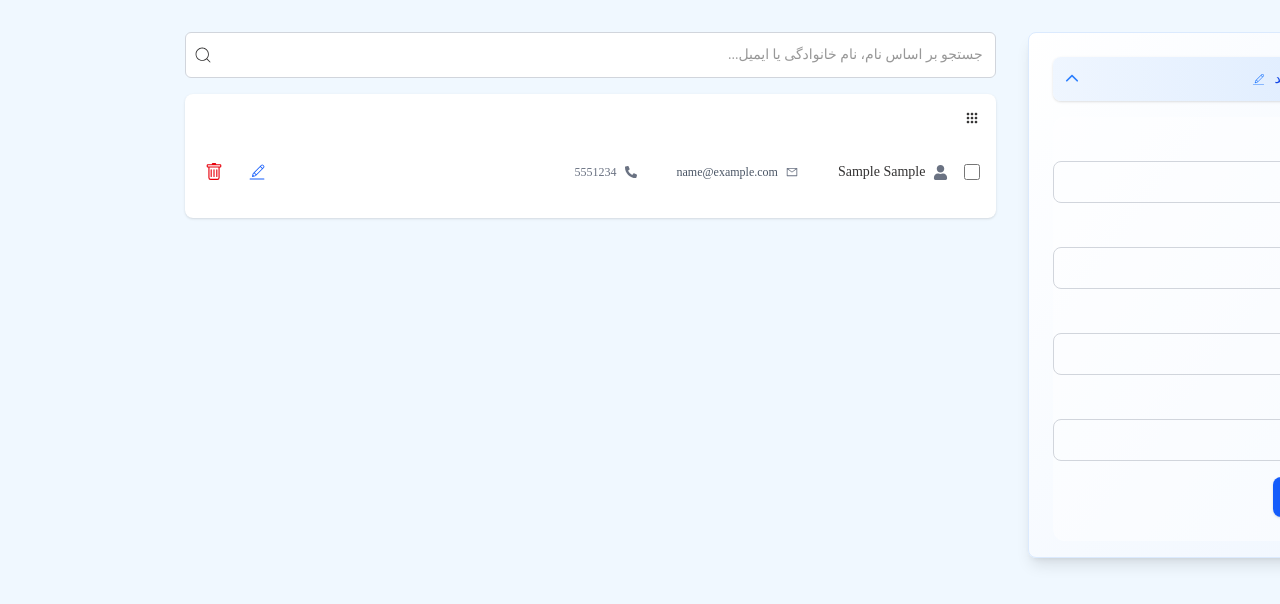
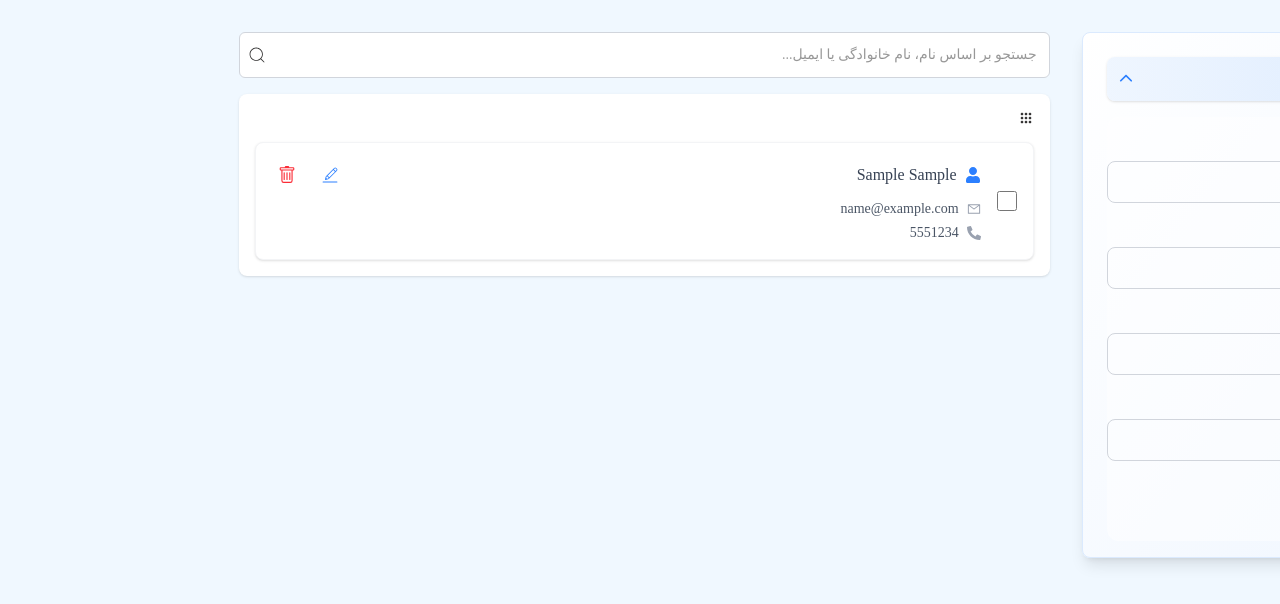
Before and after one commit to mohammadmazari/mohammadmazari-week17, a React (Vite) app: page / in a window 1280 px wide. Both pictures are taken after typing "Sample", "Sample", "name@example.com", "5551234" into the empty fields and a click on the button "افزودن مخاطب". Shown: the top 604 px of the page. Built offline with nearby package versions, Linux system fonts and the light colour scheme.

Commit message:
fixd bog 2

```diff
--- a/src/components/ContactItem.jsx
+++ b/src/components/ContactItem.jsx
@@ -46,39 +46,28 @@ const ContactItem = ({ contact, setCloseForm }) => {
   if (!contact) return null;
 
   return (
-    <li className="py-4 flex items-center justify-between hover:bg-gray-50 transition-colors">
-      <div className="flex items-center text-xs md:text-sm gap-4 w-full">
+    <li className="group p-4 rounded-lg shadow-sm bg-white hover:shadow-md transition-all duration-300 border border-gray-100 hover:border-blue-100">
+      <div className="flex items-center gap-4 w-full">
         <input
           type="checkbox"
           checked={isSelected}
           onChange={handleSelect}
-          className="h-4 w-4 text-blue-600 rounded cursor-pointer"
+          className="h-5 w-5 text-blue-600 rounded cursor-pointer border-gray-300 focus:ring-blue-500"
         />
 
-        <div className="flex flex-col md:flex-row md:items-center md:gap-10 w-full">
-          <h3 className=" text-sm font-medium flex items-center gap-2">
-            <FaUser size={15} className="text-gray-500" />
-            <span>
+        <div className="flex-1">
+          <div className="flex items-center justify-between">
+            <h3 className="text-base font-medium flex items-center gap-2">
+              <FaUser size={16} className="text-blue-500" />
+              <span className="text-gray-700">
                 {contact.firstName || "بدون نام"} {contact.lastName || ""}
               </span>
             </h3>
 
-          <p className="text-gray-600 text-xs flex gap-2 items-center mt-1 md:mt-0">
-            <AiOutlineMail className="text-gray-500" />
-            {contact.email || "بدون ایمیل"}
-          </p>
-
-          <p className="text-gray-500 text-xs flex gap-2 items-center mt-1 md:mt-0">
-            <FaPhoneAlt className="text-gray-500" />
-            {contact.phone || "بدون تلفن"}
-          </p>
-        </div>
-      </div>
-
-      <div className="flex justify-start gap-4 ">
+            <div className="flex gap-3">
               <button
                 onClick={handleEdit}
-          className="text-blue-600 hover:text-blue-800 p-1 rounded-full hover:bg-blue-50 transition-colors"
+                className="text-blue-500 hover:text-blue-700 p-1.5 rounded-lg hover:bg-blue-50 transition-colors"
                 aria-label="ویرایش مخاطب"
               >
                 <CiEdit size={20} />
@@ -86,11 +75,26 @@ const ContactItem = ({ contact, setCloseForm }) => {
 
               <button
                 onClick={handleDelete}
-          className="text-red-600 hover:text-red-800 p-1 rounded-full hover:bg-red-50 transition-colors"
+                className="text-red-500 hover:text-red-700 p-1.5 rounded-lg hover:bg-red-50 transition-colors"
                 aria-label="حذف مخاطب"
               >
                 <BsTrash size={18} />
               </button>
+            </div>
+          </div>
+
+          <div className="mt-2 space-y-1">
+            <p className="text-sm text-gray-600 flex gap-2 items-center">
+              <AiOutlineMail className="text-gray-400" />
+              {contact.email || "بدون ایمیل"}
+            </p>
+
+            <p className="text-sm text-gray-600 flex gap-2 items-center">
+              <FaPhoneAlt className="text-gray-400" />
+              {contact.phone || "بدون تلفن"}
+            </p>
+          </div>
+        </div>
       </div>
     </li>
   );
--- a/src/global.css
+++ b/src/global.css
@@ -1,12 +1,4 @@
 @import "tailwindcss";
-
-body {
-  background-color: aliceblue;
-  font-family: "dana";
-  font-optical-sizing: auto;
-  direction: rtl;
-  color: rgb(51, 50, 50);
-}
 
 @font-face {
   font-family: dana;
@@ -21,6 +13,14 @@ body {
   font-weight: 400;
 }
 
+body {
+  background-color: aliceblue;
+  font-family: dana;
+  font-optical-sizing: auto;
+  direction: rtl;
+  color: rgb(51, 50, 50);
+}
+
 button {
   cursor: pointer;
 }
```
Lines whose indentation alone changed are shown as unchanged.
